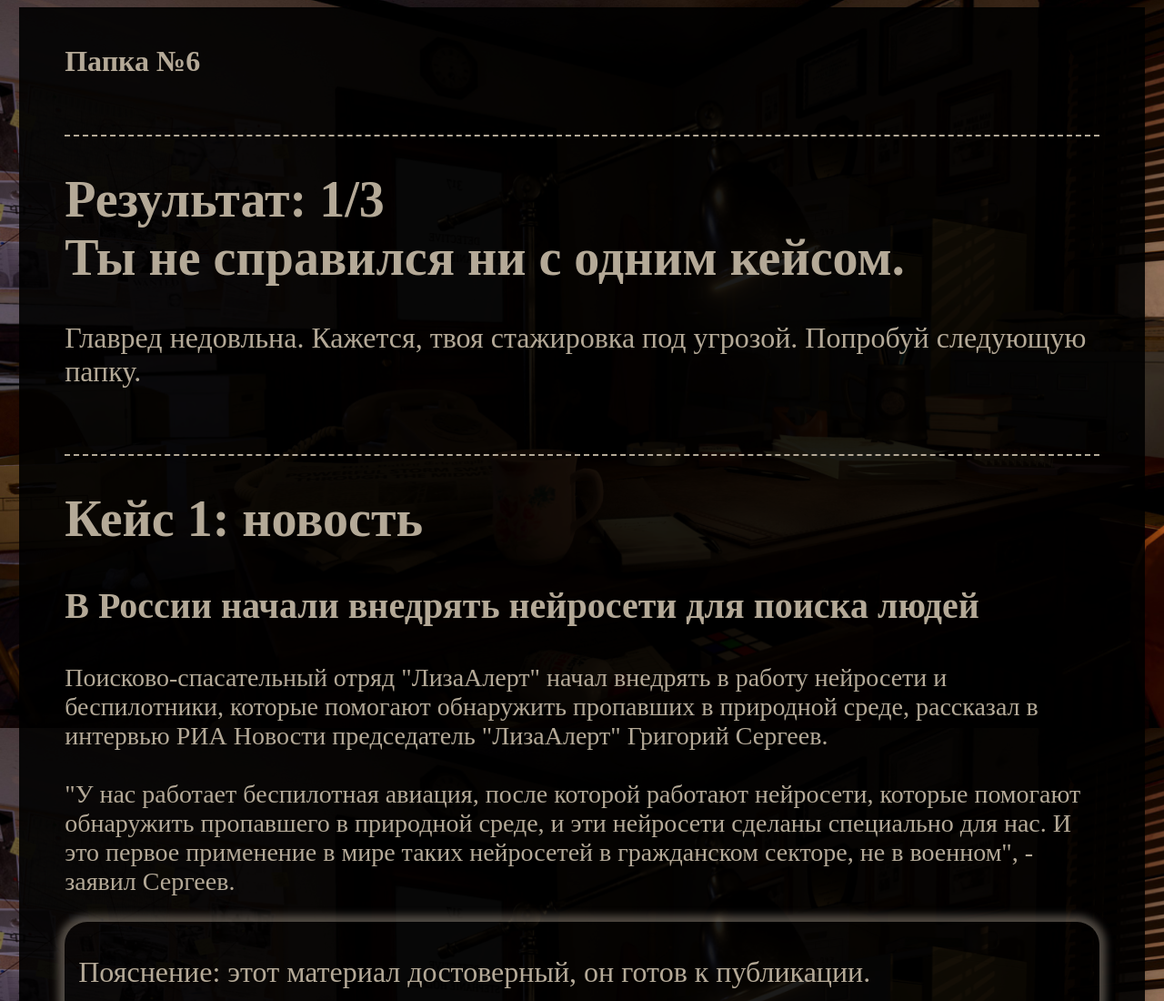
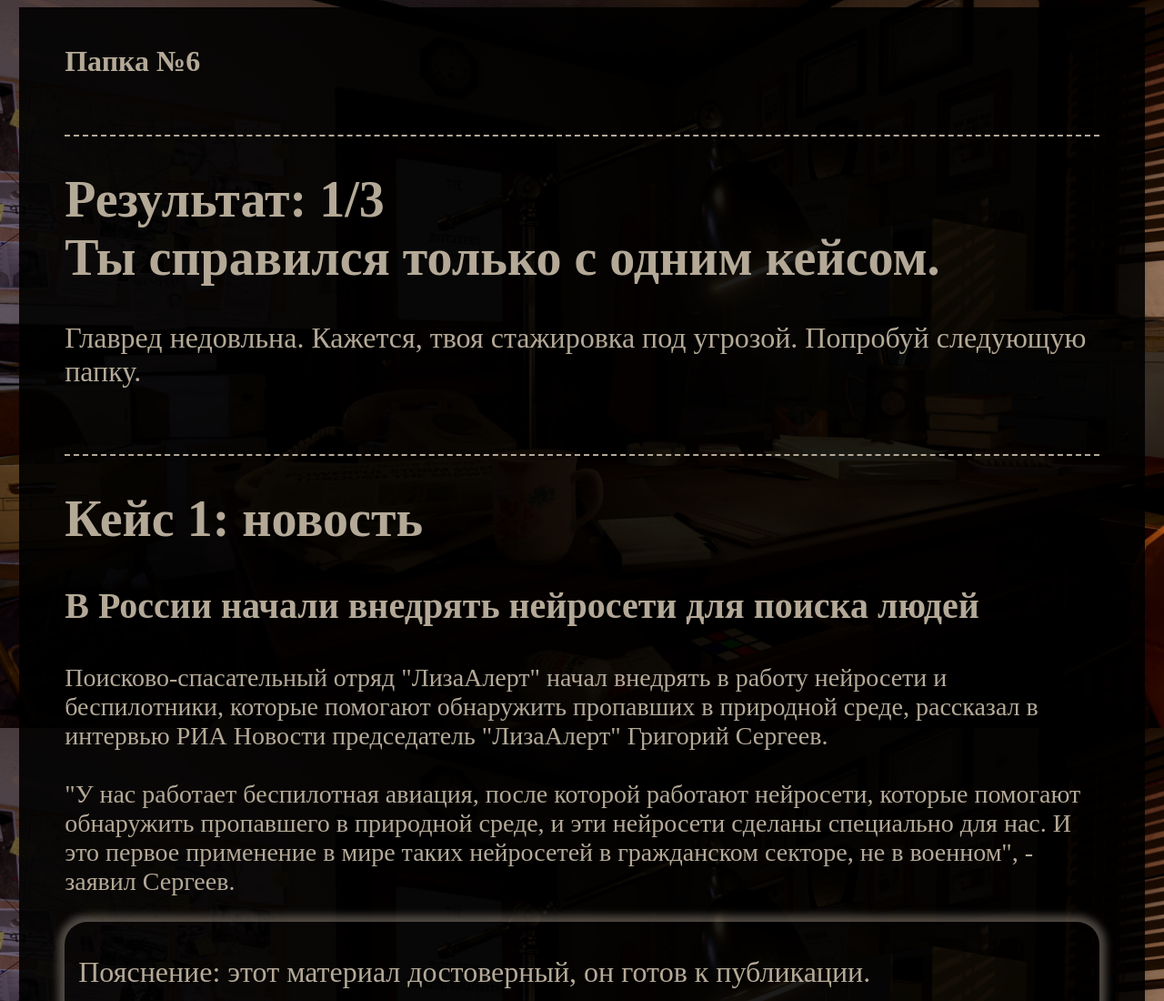
Before and after one commit to Polina2626/POV_new, a plain HTML site: page code/pages/comment__1p_f6.html in a window 1280 px wide. Shown: the top 1100 px of the page at 91% size. Drawn offline with Linux system fonts and the light colour scheme; a web font is replaced by a local one.

Commit message:
comment__1p_f6.html

```diff
--- a/code/pages/comment__1p_f6.html
+++ b/code/pages/comment__1p_f6.html
@@ -17,7 +17,7 @@
         </div>
 
         <div class=case__container>
-            <h1 class='case__head'>Результат: 1/3 <br>Ты не справился ни с одним кейсом.</h1>
+            <h1 class='case__head'>Результат: 1/3 <br>Ты справился только с одним кейсом.</h1>
             <p class='glavred_reaction'>Главред недовльна. Кажется, твоя стажировка под угрозой. Попробуй следующую папку.</p>
         </div>
 
```
